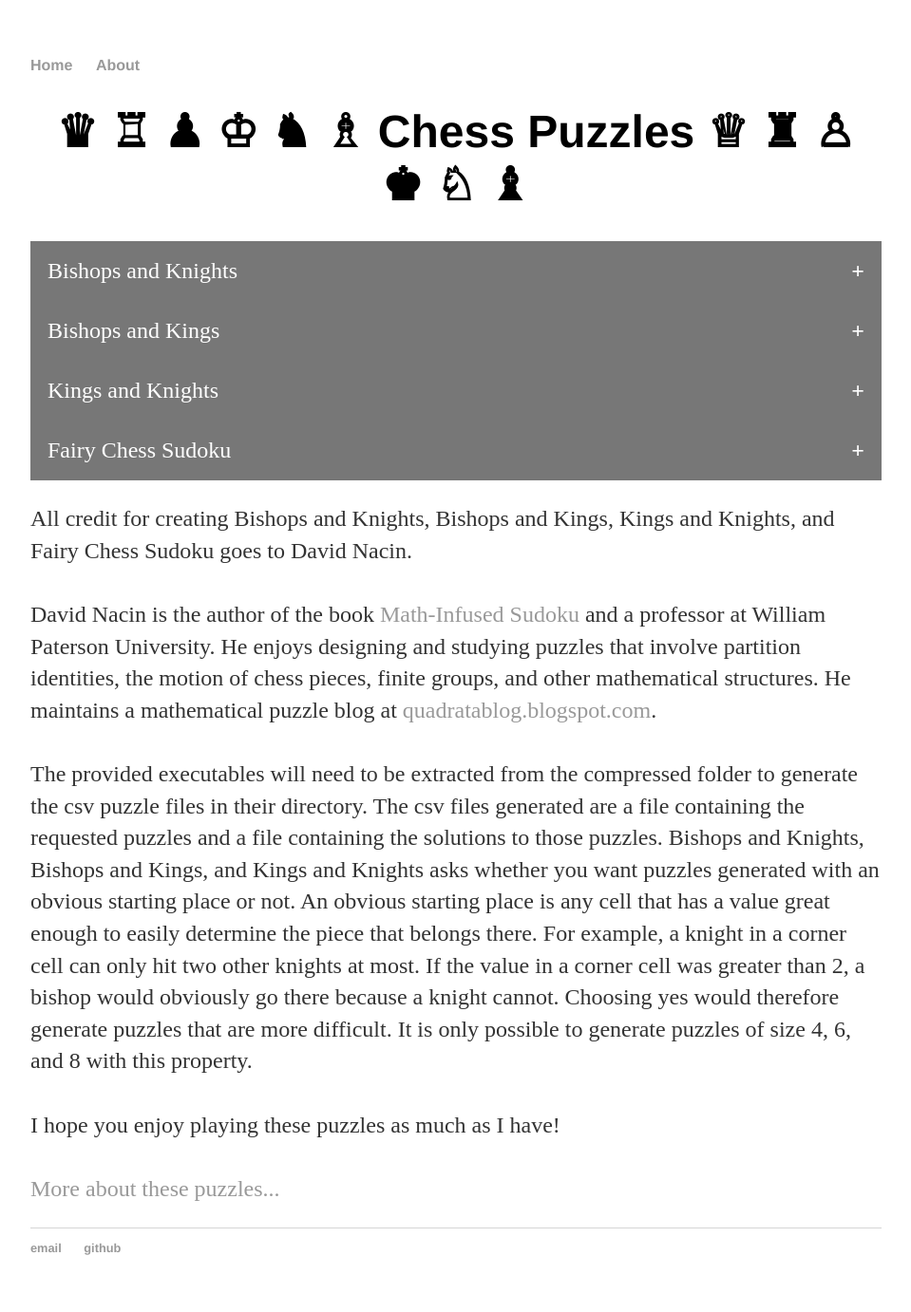
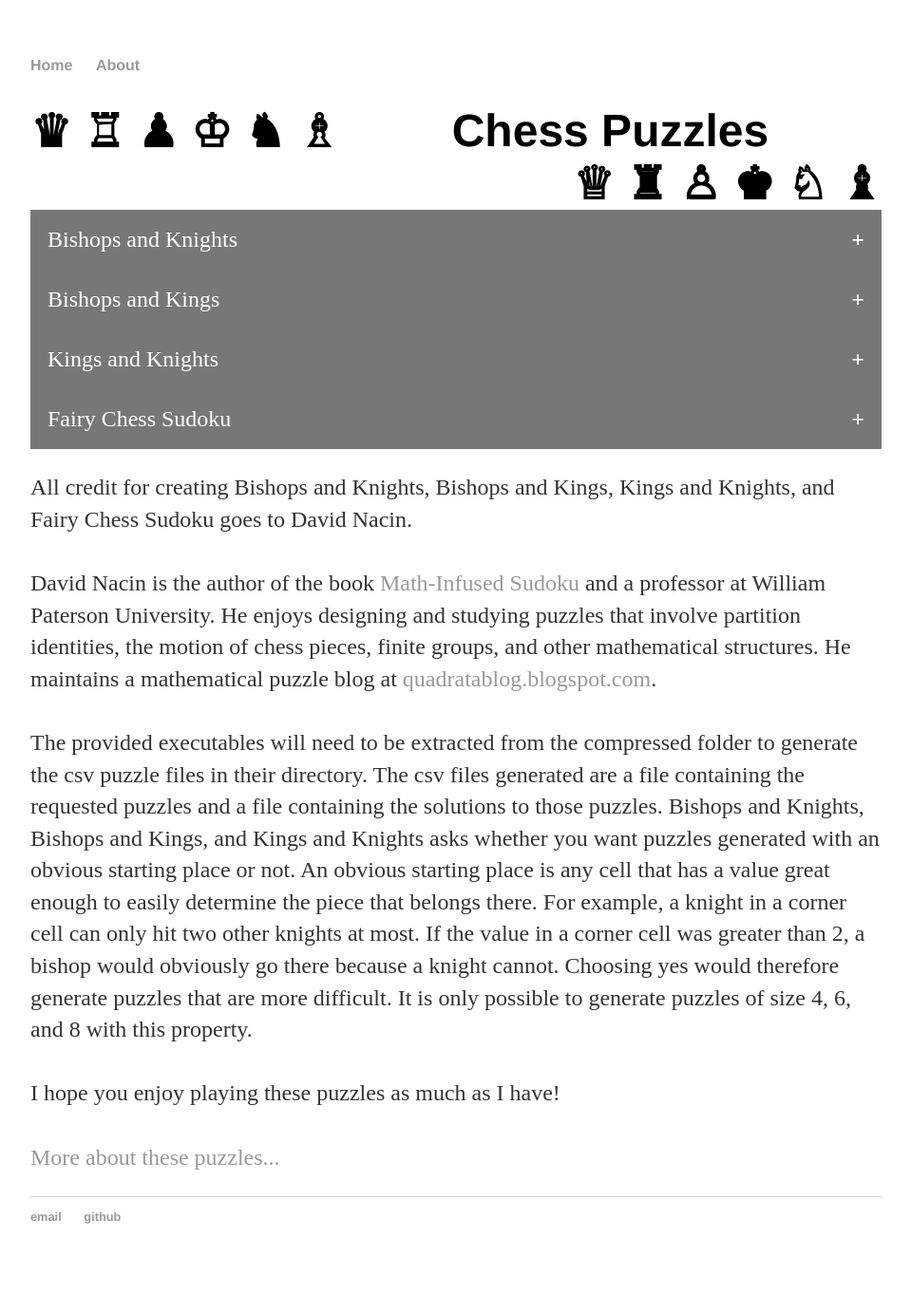
Before and after one commit to CThielsen1/CThielsen1.github.io, a Jekyll site: the page built from index.html, in a window 1280 px wide. Shown: the whole page at 95% size, without its empty margins (160-1119 px from the left). Built offline with Jekyll 4.4.1, drawn with Linux system fonts in a browser that asks for light colours; after the commit the page ends 1349 px from its top, so only the background shows below that.

Commit message:
Update main.css

```diff
--- a/css/main.css
+++ b/css/main.css
@@ -26,9 +26,11 @@ h1 {
 }
 h1:before {
     content: ' \265B' ' \2656' ' \265F' ' \2654' ' \265E' ' \2657' ' \0020';
+    float: left;
 }
 h1:after {
     content: ' \2655' ' \265C' ' \2659' ' \265A' ' \2658' ' \265D';
+    float: right;
 }
 p {
     font-size: 1.5em;
```
